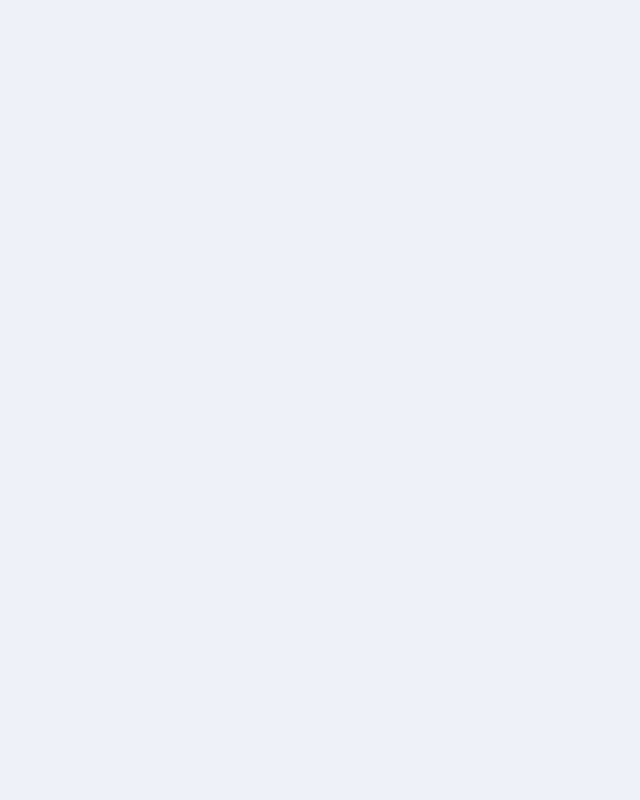
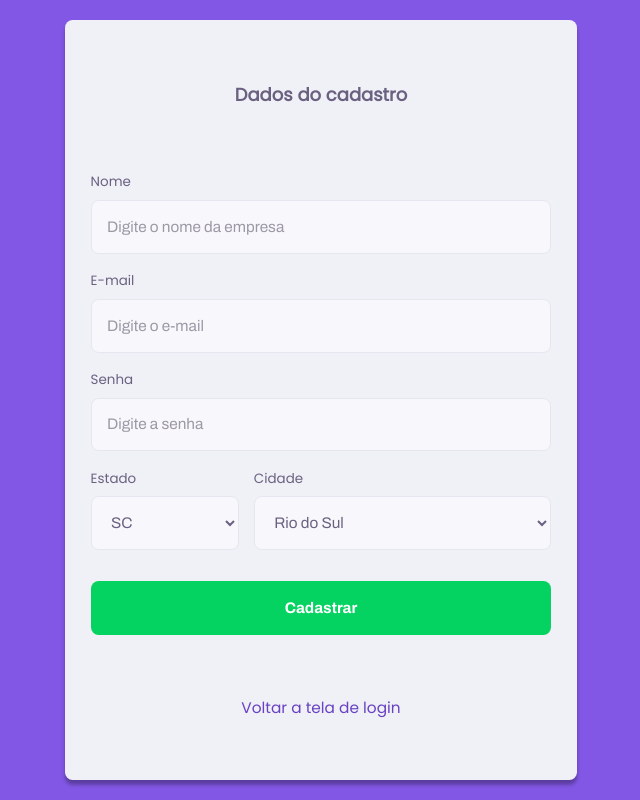
Before and after one commit to ivanvinicius/farm-bud-front-end, a React (Create React App) app: page /signup in a window 1280 px wide. Shown: the whole page, without its empty margins (319-959 px from the left). Built offline with nearby package versions, Linux system fonts and the light colour scheme.

Commit message:
signin and signup styled

```diff
--- a/package.json
+++ b/package.json
@@ -30,6 +30,7 @@
     "@types/react-dom": "^16.9.0",
     "react": "^16.13.1",
     "react-dom": "^16.13.1",
+    "react-icons": "^3.10.0",
     "react-router-dom": "^5.2.0",
     "react-scripts": "3.4.2",
     "styled-components": "^5.1.1",
--- a/public/index.html
+++ b/public/index.html
@@ -4,6 +4,7 @@
     <meta charset="utf-8" />
     <meta name="viewport" content="width=device-width, initial-scale=1" />
 
+    <link href="https://fonts.googleapis.com/css2?family=Permanent+Marker&display=swap" rel="stylesheet">
     <link href="https://fonts.googleapis.com/css2?family=Archivo:wght@400;700&family=Poppins&display=swap" rel="stylesheet">
 
     <title>Farm Bud</title>
--- /dev/null
+++ b/src/components/Input/index.tsx
@@ -0,0 +1,25 @@
+import React, { InputHTMLAttributes } from 'react';
+
+import { Container } from './styles';
+
+interface IInputProps extends InputHTMLAttributes<HTMLInputElement> {
+  name: string;
+  label: string;
+  placeholder: string;
+}
+
+const Input: React.FC<IInputProps> = ({
+  name,
+  label,
+  placeholder,
+  ...rest
+}) => {
+  return (
+    <Container>
+      <label htmlFor={name}>{label}</label>
+      <input type="text" id={name} placeholder={placeholder} {...rest} />
+    </Container>
+  );
+};
+
+export default Input;
--- /dev/null
+++ b/src/components/Input/styles.ts
@@ -0,0 +1,42 @@
+import styled from 'styled-components';
+
+export const Container = styled.div`
+  width: 100%;
+  position: relative;
+
+  & + & {
+    margin-top: 1.5rem;
+  }
+
+  label {
+    font-size: 1.4rem;
+  }
+
+  input {
+    width: 100%;
+    height: 5.6rem;
+    margin-top: 0.8rem;
+    border-radius: 0.8rem;
+    background: var(--color-input-background);
+    border: 0.1rem solid var(--color-line-in-white);
+    outline: 0;
+    padding: 0 1.6rem;
+    font: 1.6rem Archivo;
+
+    &::placeholder {
+      color: var(--color-text-complement);
+    }
+  }
+
+  &:focus-within::after {
+    content: '';
+
+    width: calc(100% - 3.2rem);
+    height: 2px;
+    background: var(--color-primary-light);
+    position: absolute;
+    left: 1.6rem;
+    right: 1.6rem;
+    bottom: 0;
+  }
+`;
--- /dev/null
+++ b/src/components/Select/index.tsx
@@ -0,0 +1,35 @@
+import React, { SelectHTMLAttributes } from 'react';
+
+import { Container } from './styles';
+
+interface ISelectProps extends SelectHTMLAttributes<HTMLSelectElement> {
+  name: string;
+  label: string;
+  options: Array<{
+    value: string;
+    label: string;
+  }>;
+}
+
+const Select: React.FC<ISelectProps> = ({ name, label, options, ...rest }) => {
+  return (
+    <Container>
+      <label htmlFor={name}>{label}</label>
+      <select id={name} {...rest}>
+        <option value="" disabled hidden>
+          Selecione
+        </option>
+
+        {options.map((option) => {
+          return (
+            <option key={option.value} value={option.value}>
+              {option.label}
+            </option>
+          );
+        })}
+      </select>
+    </Container>
+  );
+};
+
+export default Select;
--- /dev/null
+++ b/src/components/Select/styles.ts
@@ -0,0 +1,37 @@
+import styled from 'styled-components';
+
+export const Container = styled.div`
+  position: relative;
+
+  /* & + & {
+    margin-top: 1.5rem;
+  } */
+
+  label {
+    font-size: 1.4rem;
+  }
+
+  select {
+    width: 100%;
+    height: 5.6rem;
+    margin-top: 0.8rem;
+    border-radius: 0.8rem;
+    background: var(--color-input-background);
+    border: 0.1rem solid var(--color-line-in-white);
+    color: var(--color-text-base);
+    outline: 0;
+    padding: 0 1.6rem;
+    font: 1.6rem Archivo;
+  }
+
+  &:focus-within::after {
+    content: '';
+    width: calc(100% - 3.2rem);
+    height: 2px;
+    background: var(--color-primary-light);
+    position: absolute;
+    left: 1.6rem;
+    right: 1.6rem;
+    bottom: 0;
+  }
+`;
--- a/src/pages/SignIn/index.tsx
+++ b/src/pages/SignIn/index.tsx
@@ -1,9 +1,32 @@
 import React from 'react';
+import { Link } from 'react-router-dom';
 
-// import { Container } from './styles';
+import Input from '../../components/Input';
+
+import { Container, Card } from './styles';
 
 const SignIn: React.FC = () => {
-  return <h1>Sign In</h1>;
+  return (
+    <Container>
+      <Card>
+        <h1>Farm Bud</h1>
+
+        <form>
+          <Input label="E-mail" name="email" placeholder="Digite seu e-mail" />
+          <Input
+            type="password"
+            label="Senha"
+            name="password"
+            placeholder="Digite sua senha"
+          />
+
+          <button type="submit">Entrar</button>
+        </form>
+
+        <Link to="/signup">Criar uma nova conta</Link>
+      </Card>
+    </Container>
+  );
 };
 
 export default SignIn;
--- /dev/null
+++ b/src/pages/SignIn/styles.ts
@@ -0,0 +1,63 @@
+import styled from 'styled-components';
+
+export const Container = styled.div`
+  width: 100vw;
+  height: 100vh;
+
+  display: flex;
+  align-items: center;
+  justify-content: center;
+
+  background: var(--color-primary);
+`;
+
+export const Card = styled.div`
+  width: 40%;
+  height: 85%;
+  padding: 2rem 0;
+
+  display: flex;
+  align-items: center;
+  justify-content: space-evenly;
+  flex-direction: column;
+
+  background: var(--color-background);
+  border-radius: 0.8rem;
+  box-shadow: 0 0.6rem 0.3rem 0 rgba(0, 0, 0, 0.3);
+
+  form {
+    width: 80%;
+
+    display: flex;
+    align-items: center;
+    justify-content: space-around;
+    flex-direction: column;
+
+    button {
+      border: 0;
+      color: var(--color-button-text);
+      background: var(--color-secundary);
+
+      &:hover {
+        background: var(--color-secundary-dark);
+      }
+    }
+  }
+
+  a {
+    text-decoration: none;
+    color: var(--color-primary-darker);
+
+    &:hover {
+      color: var(--color-primary);
+    }
+  }
+
+  /* acima de 1369px aplicar regra */
+  @media (min-width: 1369px) {
+    & {
+      width: 30%;
+      height: 75%;
+    }
+  }
+`;
--- /dev/null
+++ b/src/pages/SignUp/index.tsx
@@ -0,0 +1,50 @@
+import React from 'react';
+import { Link } from 'react-router-dom';
+
+import Input from '../../components/Input';
+import Select from '../../components/Select';
+
+import { Container, Card, Adress } from './styles';
+
+const SignUp: React.FC = () => {
+  return (
+    <Container>
+      <Card>
+        <h3>Dados do cadastro</h3>
+
+        <form>
+          <Input
+            label="Nome"
+            name="name"
+            placeholder="Digite o nome da empresa"
+          />
+          <Input label="E-mail" name="email" placeholder="Digite o e-mail" />
+          <Input
+            type="password"
+            label="Senha"
+            name="password"
+            placeholder="Digite a senha"
+          />
+          <Adress>
+            <Select
+              name="state"
+              label="Estado"
+              options={[{ value: 'SC', label: 'SC' }]}
+            />
+            <Select
+              name="city"
+              label="Cidade"
+              options={[{ value: 'taio', label: 'Rio do Sul' }]}
+            />
+          </Adress>
+
+          <button type="submit">Cadastrar</button>
+        </form>
+
+        <Link to="/signin">Voltar a tela de login</Link>
+      </Card>
+    </Container>
+  );
+};
+
+export default SignUp;
--- /dev/null
+++ b/src/pages/SignUp/styles.ts
@@ -0,0 +1,57 @@
+import styled from 'styled-components';
+
+export const Container = styled.div`
+  width: 100vw;
+  height: 100vh;
+
+  display: flex;
+  align-items: center;
+  justify-content: center;
+
+  background: var(--color-primary);
+`;
+
+export const Card = styled.div`
+  width: 40%;
+  height: 95%;
+
+  display: flex;
+  align-items: center;
+  flex-direction: column;
+  justify-content: space-evenly;
+
+  border-radius: 0.8rem;
+  background-color: var(--color-background);
+  box-shadow: 0 0.5rem 0.4rem 0 rgba(0, 0, 0, 0.3);
+
+  form {
+    width: 90%;
+
+    button {
+      background: var(--color-secundary);
+      color: var(--color-button-text);
+      border: 0;
+
+      &:hover {
+        background: var(--color-secundary-dark);
+      }
+    }
+  }
+
+  a {
+    text-decoration: none;
+    color: var(--color-primary-darker);
+
+    &:hover {
+      color: var(--color-primary);
+    }
+  }
+`;
+
+export const Adress = styled.div`
+  margin-top: 1.5rem;
+
+  display: grid;
+  grid-template-columns: 2fr 4fr;
+  column-gap: 1.5rem;
+`;
--- a/src/routes/index.tsx
+++ b/src/routes/index.tsx
@@ -2,10 +2,12 @@ import React from 'react';
 import { Switch, Route } from 'react-router-dom';
 
 import SignIn from '../pages/SignIn';
+import SignUp from '../pages/SignUp';
 
 const Routes: React.FC = () => (
   <Switch>
-    <Route path="/" exact component={SignIn} />
+    <Route path="/signin" component={SignIn} />
+    <Route path="/signup" component={SignUp} />
   </Switch>
 );
 
--- a/src/styles/global.ts
+++ b/src/styles/global.ts
@@ -2,6 +2,7 @@ import { createGlobalStyle } from 'styled-components';
 
 export default createGlobalStyle`
   :root {
+    --color-black: #000;
     --color-background: #F0F0F7;
     --color-primary-lighter: #9871F5;
     --color-primary-light: #916BEA;
@@ -24,25 +25,24 @@ export default createGlobalStyle`
     font-size: 60%;
   }
 
-  * {
+  *{
     margin: 0;
     padding: 0;
+    outline: 0;
     box-sizing: border-box;
   }
 
   html, body, #root {
+    width: 100vw;
     height: 100vh;
   }
 
-  body{
+  body {
     background: var(--color-background);
+    -webkit-font-smoothing: antialiased !important;
   }
 
-  button {
-    cursor: pointer;
-  }
-
-  #root {
+  #root{
     display: flex;
     align-items: center;
     justify-content: center;
@@ -53,14 +53,26 @@ export default createGlobalStyle`
     color: var(--color-text-base)
   }
 
+  button {
+    width: 100%;
+    height: 5.6rem;
+    margin-top: 3.2rem;
+
+    display: flex;
+    align-items: center;
+    justify-content: center;
+
+    border: 1;
+    border-radius: 0.8rem;
+    text-decoration: none;
+    font: 700 1.6rem Archivo;
+    cursor: pointer;
+
+    transition: background 0.2s;
+  }
+
   .container {
     width: 90vw;
-    max-width: 700px;
+    max-width: 70rem;
   }
-
-  @media(min-width: 700px) {
-    :root {
-      font-size: 62.5%;
-  }
-}
 `;
```
Also changed, not shown: 1 other file (tests, documents, lock files or other folders).
